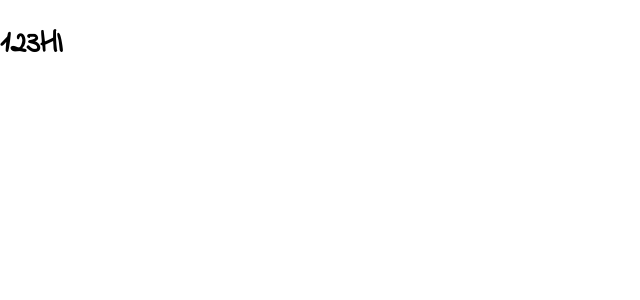
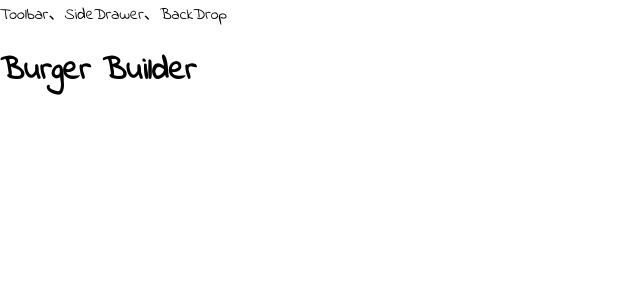
Before and after one commit to FengSanIClover/MyBurger, a React app: page / in a window 1280 px wide. Shown: the top 300 px of the page, without its empty margins (0-640 px from the left). Built offline with nearby package versions, Linux system fonts and the light colour scheme.

Commit message:
154 creating a layout component

```diff
--- a/src/App.js
+++ b/src/App.js
@@ -1,11 +1,13 @@
 import React, { Component } from 'react';
-import classes from './App.css';
+import Layout from './components/Layout/Layout';
 
 class App extends Component {
   render() {
     return (
       <div>
-        <h1>123HI</h1>
+        <Layout>
+          <h1>Burger Builder</h1>
+        </Layout>
       </div>
     );
   }
--- /dev/null
+++ b/src/components/Layout/Layout.js
@@ -0,0 +1,14 @@
+import React from 'react';
+import Aux from '../../hoc/Auxiliary';
+const layout = (props) => (
+    <Aux>
+        <div>Toolbar、SideDrawer、BackDrop</div>
+        <main>
+            {
+                props.children
+            }
+        </main>
+    </Aux>
+);
+
+export default layout;
--- /dev/null
+++ b/src/hoc/Auxiliary.js
@@ -0,0 +1,3 @@
+const aux = (props) => props.children;
+
+export default aux;
```
